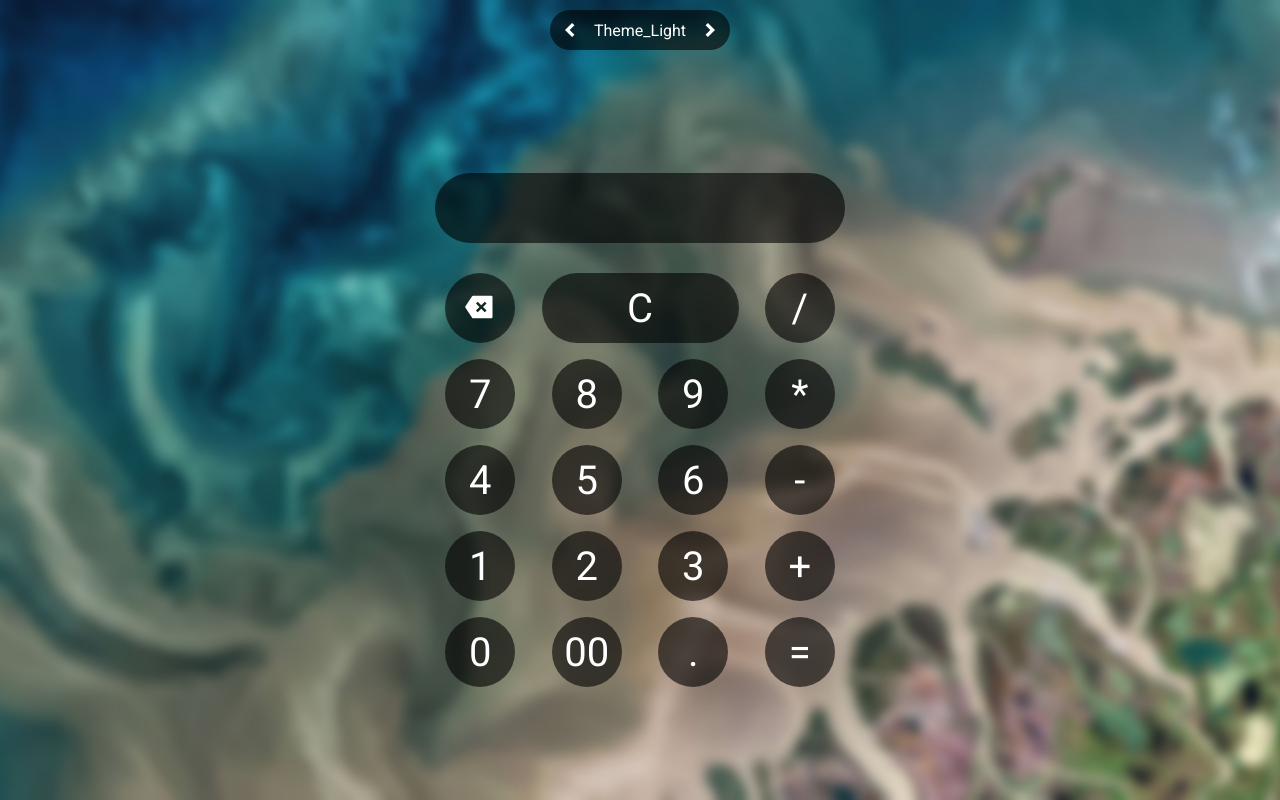
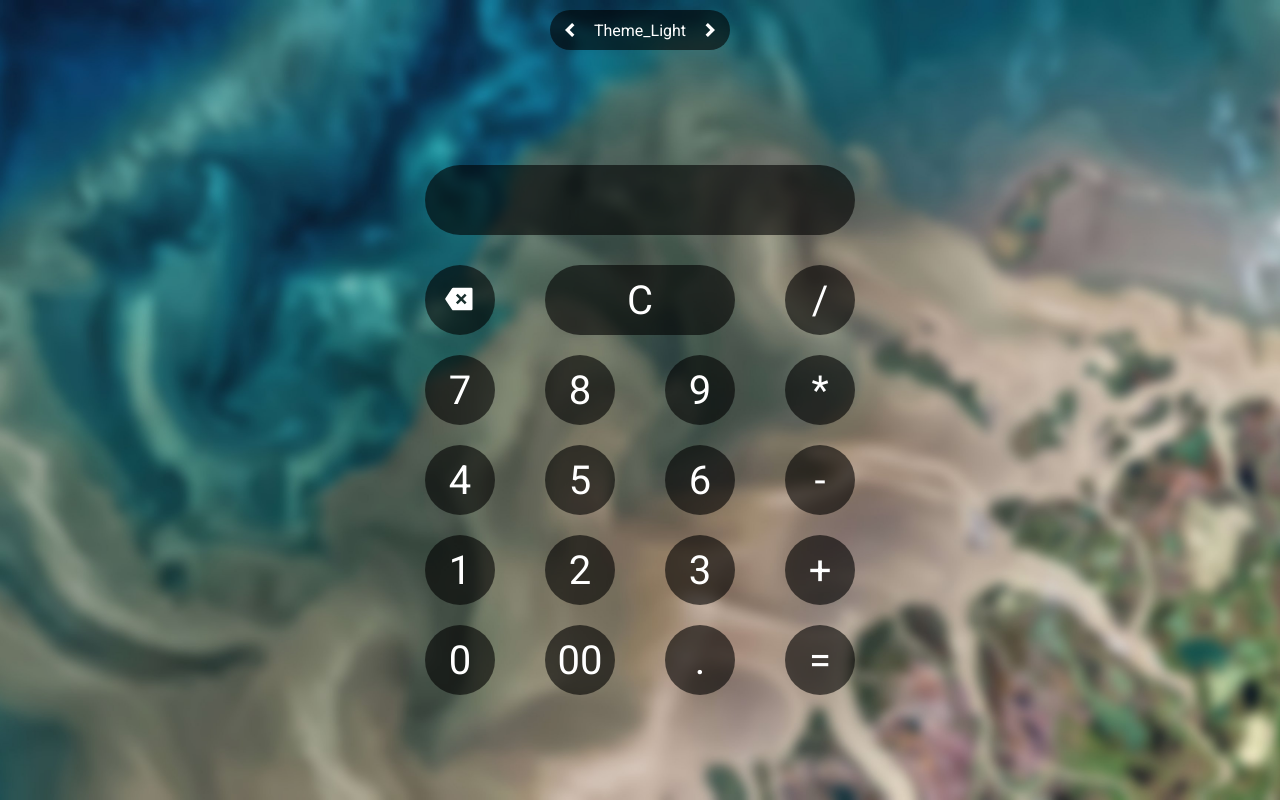
Before and after one commit to Arrtem4/calc, a React (Create React App) app: page / in a window 1280 px wide. Built offline with nearby package versions, Linux system fonts and the light colour scheme.

Commit message:
modile layout

```diff
--- a/src/App.jsx
+++ b/src/App.jsx
@@ -13,10 +13,13 @@ function App() {
   useEffect(() => {
     localStorage.setItem("theme", JSON.stringify(themes.indexOf(theme)));
   }, [theme]);
+  const isMobile =
+    "ontouchstart" in document.documentElement &&
+    navigator.userAgent.match(/Mobi/);
   return (
     <div className={`${theme} layout background`}>
       <Theme theme={theme} setTheme={setTheme} themes={themes} />
-      <Calculator theme={theme} />
+      <Calculator theme={theme} isMobile={isMobile} />
     </div>
   );
 }
--- a/src/ButtonBox.jsx
+++ b/src/ButtonBox.jsx
@@ -2,9 +2,11 @@ import Button from "./Button";
 import { buttons } from "./data/buttons";
 import "./styles/ButtonBox.scss";
 
-function ButtonBox({ btnClick, theme }) {
+function ButtonBox({ btnClick, theme, isMobile }) {
   return (
-    <div className={`button__box ${theme}`}>
+    <div
+      className={`${isMobile ? "button__box_mobile" : "button__box"} ${theme}`}
+    >
       {buttons.map((btn, i) => (
         <Button btnClick={btnClick} btnValue={btn} key={i} theme={theme} />
       ))}
--- a/src/Calculator.jsx
+++ b/src/Calculator.jsx
@@ -3,7 +3,7 @@ import { useEffect, useState } from "react";
 import Screen from "./Screen";
 import ButtonBox from "./ButtonBox";
 
-function Calculator({ theme }) {
+function Calculator({ theme, isMobile }) {
   const [screenValue, setScreenValue] = useState("");
   const btnClick = (sign) => {
     switch (sign) {
@@ -123,9 +123,9 @@ function Calculator({ theme }) {
     };
   });
   return (
-    <div className="calculator">
+    <div className={`${isMobile ? "calculator_mobile" : "calculator"}`}>
       <Screen screenValue={screenValue} theme={theme} />
-      <ButtonBox btnClick={btnClick} theme={theme} />
+      <ButtonBox btnClick={btnClick} theme={theme} isMobile={isMobile} />
     </div>
   );
 }
--- a/src/Screen.jsx
+++ b/src/Screen.jsx
@@ -2,7 +2,7 @@ import "./styles/Screen.scss";
 
 function Screen({ screenValue, theme }) {
   return (
-    <div className={`screen ${theme}`}>
+    <div className={`${theme} screen`}>
       <p
         className={`screen__content  ${
           screenValue.length > 14 ? `screen__content_15` : ``
--- a/src/styles/App.scss
+++ b/src/styles/App.scss
@@ -1,5 +1,6 @@
 @import url("https://fonts.googleapis.com/css2?family=Roboto:wght@400;700&display=swap");
 @import "./Themes.scss";
+@import "./variables.scss";
 
 * {
   margin: 0;
@@ -14,8 +15,6 @@ html {
 body {
   font-family: "Roboto", sans-serif;
   font-size: 1.6rem;
-  height: 100vh;
-  width: 100vw;
   user-select: none;
   &::-webkit-scrollbar {
     width: 0;
@@ -26,13 +25,25 @@ body {
   height: 100vh;
   display: grid;
   grid-template-rows: min-content 1fr;
+  &_mobile {
+    height: 100vh;
+    display: grid;
+    grid-template-rows: min-content 1fr;
+  }
 }
 
 .calculator {
-  padding: 2rem 1rem;
-  width: 43rem;
+  width: 50%;
+  min-width: 35rem;
+  max-width: 43rem;
   justify-self: center;
   align-self: center;
+  &_mobile {
+    width: 100%;
+    justify-self: center;
+    align-self: center;
+    padding: 0rem 2rem;
+  }
 }
 
 .theme {
--- a/src/styles/ButtonBox.scss
+++ b/src/styles/ButtonBox.scss
@@ -6,14 +6,24 @@
   border: none;
   transition: all 0.2s;
   &__box {
+    width: 100%;
     display: grid;
-    grid-template-columns: repeat(4, 1fr);
+    grid-template-columns: repeat(4, 7rem);
     grid-template-rows: repeat(5, 1fr);
     grid-auto-flow: row;
-    gap: 1.6rem;
-    justify-items: center;
+    row-gap: 2rem;
+    justify-content: space-between;
     align-items: center;
-    background: transparent;
+    &_mobile {
+      width: 100%;
+      display: grid;
+      grid-template-columns: repeat(4, 7rem);
+      grid-template-rows: repeat(5, 1fr);
+      grid-auto-flow: row;
+      row-gap: 3rem;
+      justify-content: space-between;
+      align-items: center;
+    }
   }
   &__delete {
     font-size: 3rem;
--- a/src/styles/Screen.scss
+++ b/src/styles/Screen.scss
@@ -3,9 +3,9 @@
   display: flex;
   align-items: center;
   justify-content: center;
-  padding: 0rem 2rem;
   min-height: 7rem;
   &__content {
+    padding: 1rem 2rem;
     width: 100%;
     font-size: 4rem;
     overflow: hidden;
--- a/src/styles/Themes.scss
+++ b/src/styles/Themes.scss
@@ -5,6 +5,9 @@
   transition: all 0.2s;
   &.button__box {
     background: transparent;
+    &_mobile {
+      background: transparent;
+    }
   }
   &.button {
     &:hover {
@@ -28,6 +31,9 @@
   transition: all 0.2s;
   &.button__box {
     background: transparent;
+    &_mobile {
+      background: transparent;
+    }
   }
   &.button {
     &:hover {
@@ -51,6 +57,9 @@
   transition: all 0.1s;
   &.button__box {
     background: transparent;
+    &_mobile {
+      background: transparent;
+    }
   }
   &.button {
     &:hover {
@@ -74,6 +83,9 @@
   transition: all 0.1s;
   &.button__box {
     background: transparent;
+    &_mobile {
+      background: transparent;
+    }
   }
   &.button {
     &:hover {
--- /dev/null
+++ b/src/styles/variables.scss
@@ -0,0 +1,28 @@
+@mixin horizont {
+  @media screen and (max-height: 500px) {
+    @content;
+  }
+}
+@mixin hover {
+  @media only screen and (min-width: 900px) {
+    @content;
+  }
+}
+@mixin touch {
+  @media only screen and (max-width: 899px) {
+    @content;
+  }
+}
+
+@mixin respond($breakpoint) {
+  @if $breakpoint == s {
+    @media only screen and (max-width: 550px) {
+      @content;
+    }
+  }
+  @if $breakpoint == m {
+    @media only screen and (max-width: 900px) {
+      @content;
+    }
+  }
+}
```
